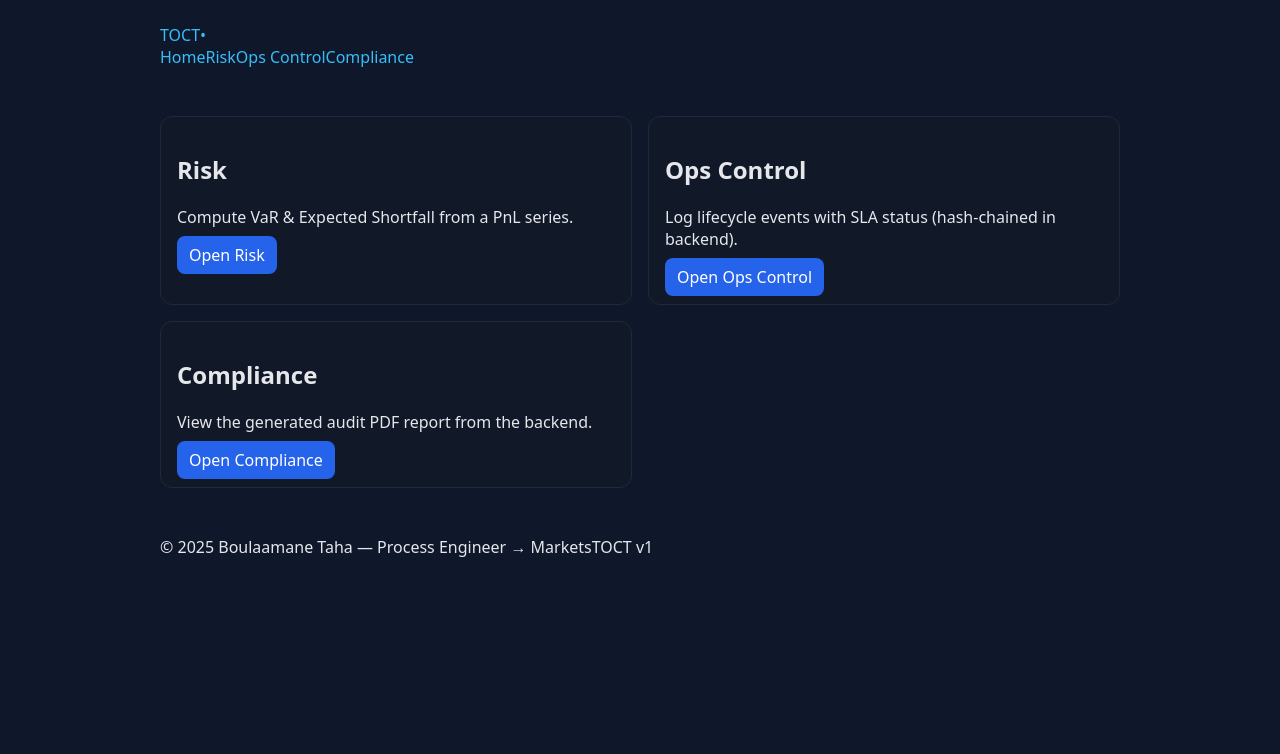
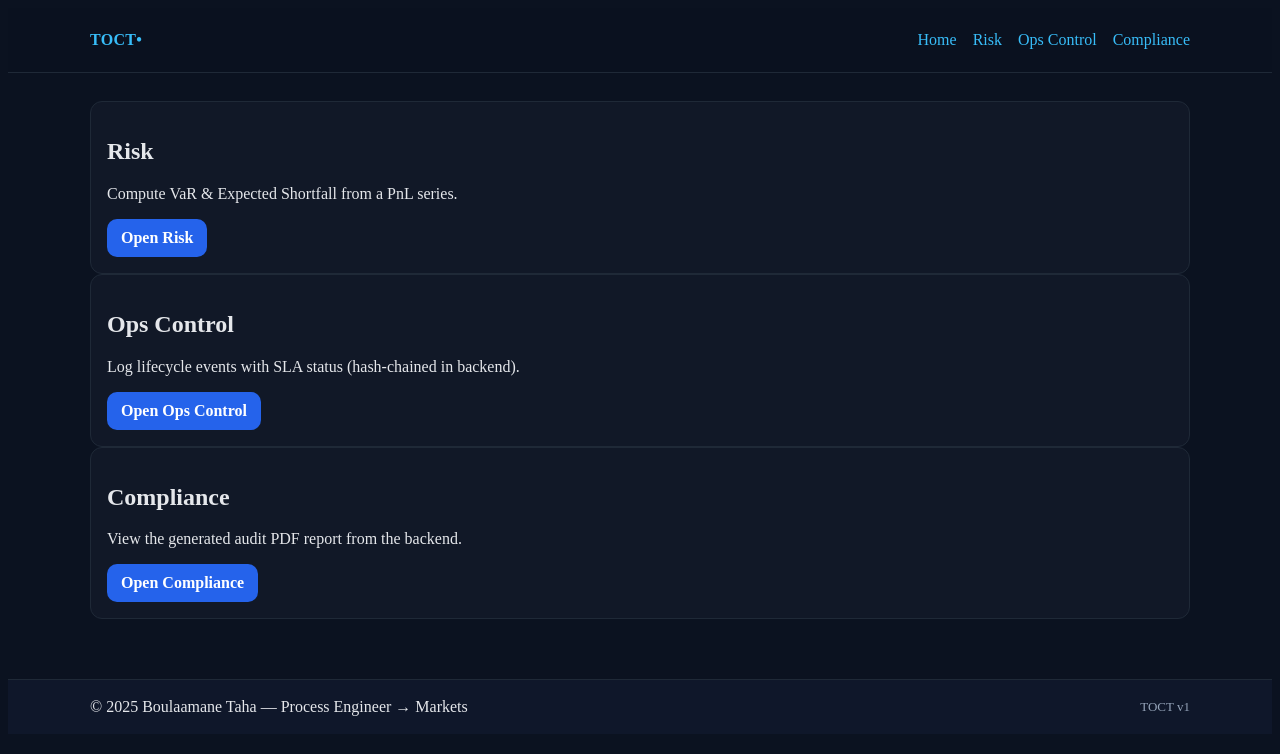
Before and after one commit to TahaBo04/Toct, a Next.js app in the folder frontend/: page / in a window 1280 px wide. Shown: the top 754 px of the page. Built offline with nearby package versions, Linux system fonts and the light colour scheme.

Commit message:
Update globals.css

```diff
--- a/frontend/src/app/globals.css
+++ b/frontend/src/app/globals.css
@@ -1,7 +1,37 @@
-html, body { margin: 0; padding: 0; font-family: system-ui, Arial, sans-serif; background:#0f172a; color:#e5e7eb; }
-a { color:#38bdf8; text-decoration:none; }
-.container { max-width: 960px; margin: 0 auto; padding: 24px; }
-.card { background:#111827; border:1px solid #1f2937; border-radius:12px; padding:16px; }
-.btn { background:#2563eb; color:white; border:none; padding:8px 12px; border-radius:8px; }
-.input, .textarea, .select { width:100%; padding:8px; border-radius:8px; border:1px solid #374151; background:#0b1220; color:#e5e7eb; }
-.grid2 { display:grid; gap:16px; grid-template-columns: 1fr 1fr; }
+:root{
+  --bg:#0b1220; --panel:#0f172a; --card:#111827;
+  --text:#e5e7eb; --muted:#94a3b8; --line:#1f2937;
+  --brand:#38bdf8; --brand-2:#2563eb; --err:#ef4444;
+}
+
+html,body{background:var(--bg);color:var(--text)}
+a{color:var(--brand);text-decoration:none}
+.container{max-width:1100px;margin:0 auto;padding:0 20px}
+
+.nav{position:sticky;top:0;z-index:10;backdrop-filter:blur(6px);
+     background:rgba(11,18,32,.85);border-bottom:1px solid var(--line)}
+.nav__wrap{display:flex;align-items:center;justify-content:space-between;height:64px}
+.brand{font-weight:800;letter-spacing:.3px}
+.brand__dot{color:var(--brand)}
+.nav__links a{margin-left:16px}
+
+.main{padding:28px 0 60px}
+
+.section{margin:28px 0}
+.card{background:var(--card);border:1px solid var(--line);border-radius:12px;padding:16px}
+.grid-2{display:grid;gap:24px;grid-template-columns:1fr 1fr}
+@media (max-width:900px){ .grid-2{grid-template-columns:1fr;} }
+
+.label{display:block;margin:10px 0 6px;font-size:14px;color:var(--muted)}
+.input, textarea{width:100%;background:#0a1222;border:1px solid var(--line);
+  border-radius:10px;padding:10px 12px;color:var(--text)}
+textarea{resize:vertical}
+.btn{display:inline-block;background:var(--brand-2);border:none;color:white;
+  padding:10px 14px;border-radius:10px;font-weight:600}
+.btn--full{width:100%;margin-top:12px}
+.small{font-size:13px}
+.muted{color:var(--muted)}
+.error{margin-top:10px;color:var(--err);font-weight:600}
+
+.footer{border-top:1px solid var(--line);background:var(--panel);padding:18px 0}
+.footer__wrap{display:flex;justify-content:space-between;align-items:center}
```
